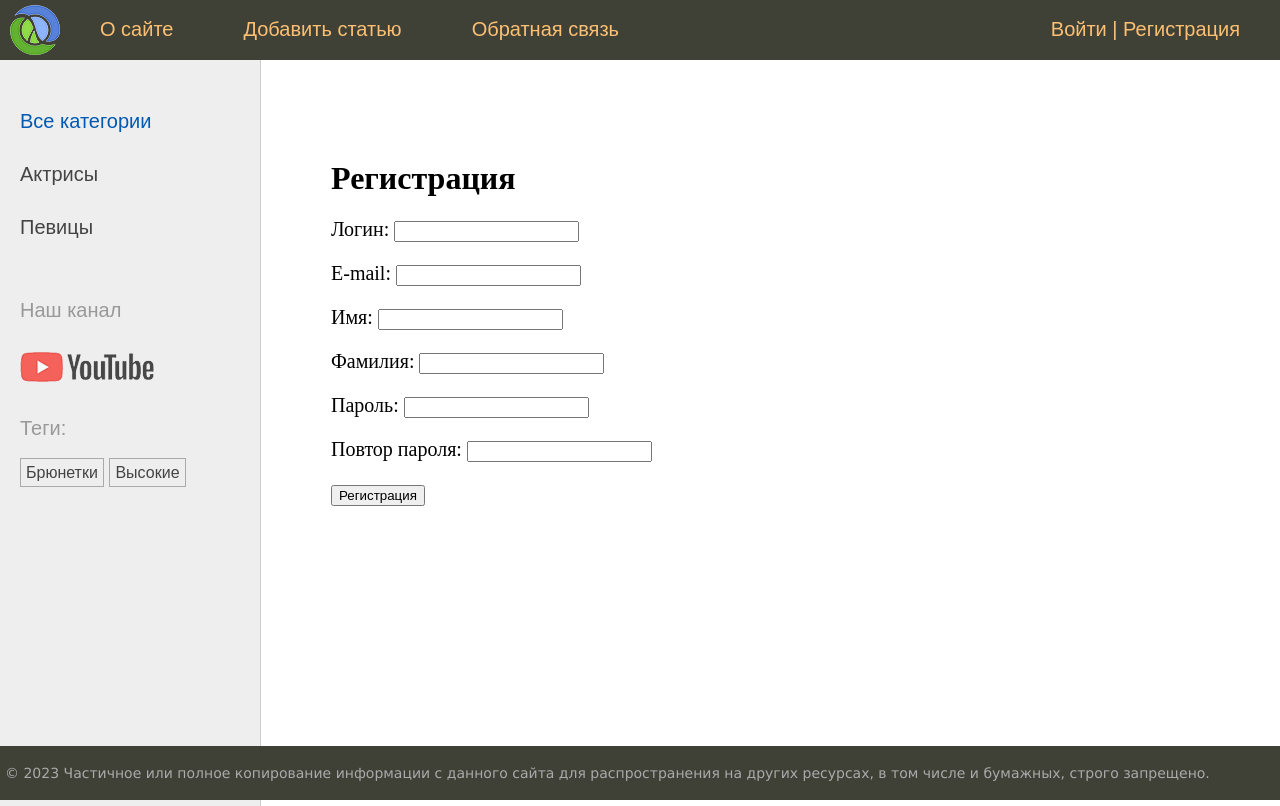
After one commit to ShchadnevNick/django, a Django app: page /users/register/ in a window 1280 px wide. The commit adds this page. Run offline with Django 4.2, Linux system fonts and the light colour scheme; data comes from the database, SQL or seed files in the repository; both versions use the stored data as it was after the commit.

Commit message:
User registration through the view functions

```diff
--- a/sitewomen/templates/base.html
+++ b/sitewomen/templates/base.html
@@ -28,7 +28,7 @@
 				</form>
 			</li>
 		{% else %}
-			<li class="last"><a href="{% url 'users:login' %}">Войти</a> | <a href="#">Регистрация</a></li>
+			<li class="last"><a href="{% url 'users:login' %}">Войти</a> | <a href="{% url 'users:register' %}">Регистрация</a></li>
 {% endif %}
 
     </ul>
--- a/sitewomen/users/forms.py
+++ b/sitewomen/users/forms.py
@@ -11,3 +11,30 @@ class LoginUserForm(AuthenticationForm):
     class Meta:
         model = User
         fields = ['username', 'password']
+
+
+class RegisterUserForm(forms.ModelForm):
+    username = forms.CharField(label="Логин")
+    password = forms.CharField(label="Пароль", widget=forms.PasswordInput)
+    password2 = forms.CharField(label="Повтор пароля", widget=forms.PasswordInput)
+
+    class Meta:
+        model = get_user_model()
+        fields = ['username', 'email', 'first_name', 'last_name', 'password', 'password2']
+        labels = {
+            'email': 'E-mail',
+            'first_name': 'Имя',
+            'last_name': 'Фамилия',
+        }
+
+    def clean_password2(self):
+        cd = self.cleaned_data
+        if cd['password'] != cd['password2']:
+            raise forms.ValidationError("Пароли не совпадают!")
+        return cd['password2']
+
+    def clean_email(self):
+        email = self.cleaned_data['email']
+        if User.objects.filter(email=email).exists():
+            raise forms.ValidationError("Такой E-mail уже существует!")
+        return email
--- /dev/null
+++ b/sitewomen/users/templates/users/register.html
@@ -0,0 +1,13 @@
+{% extends 'base.html' %}
+
+{% block content %}
+<h1>Регистрация</h1>
+
+<form method="post">
+    {% csrf_token %}
+    <input type="hidden" name="next" value="{{ next }}" />
+    {{ form.as_p }}
+    <p ><button type="submit">Регистрация</button></p>
+</form>
+
+{% endblock %}
--- a/sitewomen/users/urls.py
+++ b/sitewomen/users/urls.py
@@ -7,4 +7,5 @@ app_name = 'users'  # Пространство имен приложения
 urlpatterns = [
     path('login/', views.LoginUser.as_view(), name='login'),
     path('logout/', LogoutView.as_view(), name='logout'),
+    path('register/', views.register, name='register'),
 ]
--- a/sitewomen/users/views.py
+++ b/sitewomen/users/views.py
@@ -1,9 +1,21 @@
-
 from django.contrib.auth.views import LoginView
-from users.forms import LoginUserForm
+from django.shortcuts import render
+from users.forms import LoginUserForm, RegisterUserForm
 
 
 class LoginUser(LoginView):
     form_class = LoginUserForm
     template_name = 'users/login.html'
     extra_context = {'title': "Авторизация"}
+
+def register(request):
+    if request.method == "POST":
+        form = RegisterUserForm(request.POST)
+        if form.is_valid():
+            user = form.save(commit=False)
+            user.set_password(form.cleaned_data['password'])
+            user.save()
+            return render(request, 'users/register_done.html')
+    else:
+        form = RegisterUserForm()
+    return render(request, 'users/register.html', {'form': form})
```
Also changed, not shown: sitewomen/users/templates/users/register_done.html (added, +8 -0 lines), sitewomen/db.sqlite3.
